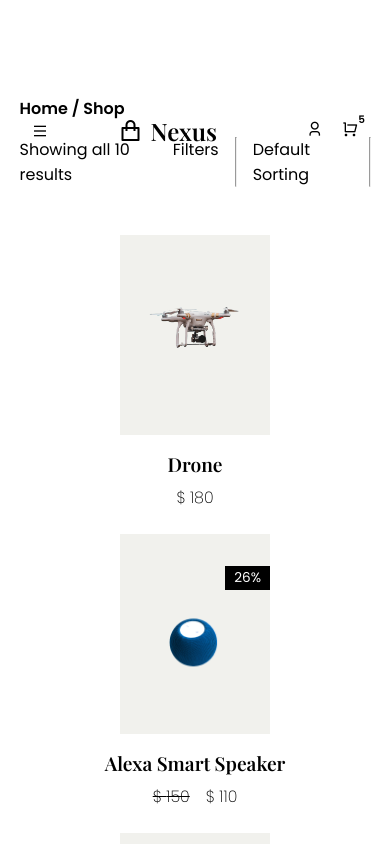
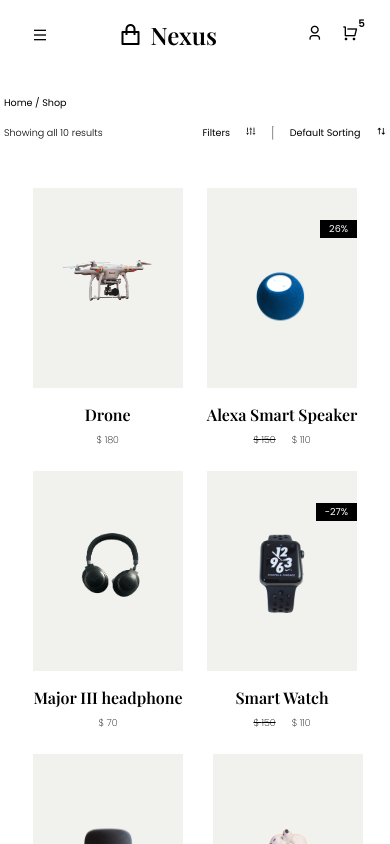
Before and after one commit to LoganXav/Nexus-emart, a React (Vite) app: page /shop in a window 390 px wide. Shown: the top 844 px of the page. Built offline with nearby package versions, Linux system fonts and the light colour scheme.

Commit message:
Wishlist page responsive

```diff
--- a/src/App.css
+++ b/src/App.css
@@ -25,9 +25,9 @@
 /* h2{
     font-size: 1rem !important;
 } */
-h3{
+/* h3{
     font-size: 1.2rem !important;
-}
+} */
 /* span{
     font-size: 0.6rem !important;
 }
--- a/src/components/card/Card.scss
+++ b/src/components/card/Card.scss
@@ -3,8 +3,8 @@
   flex-direction: column;
   align-items: center;
   text-align: center;
-  flex-wrap: wrap;
   gap: 1rem;
+
   .image {
     background-color: rgb(241, 241, 237);
     cursor: pointer;
@@ -13,27 +13,31 @@
     align-items: center;
     justify-content: center;
     position: relative;
-    // width: 22vw;
+    width: 300px;
     height: 400px;
 
     @media (max-width: 1300px) {
-      width: 290px;
+      width: 270px;
+      height: 350px;
+    }
+    @media (max-width: 1100px) {
+      width: 220px;
       height: 350px;
     }
 
     @media (max-width: 853px) {
-      width: 350px;
+      width: 220px;
       height: 300px;
     }
     @media (max-width: 800px) {
-      width: 44vw;
+      width: 220px;
       height: 300px;
     }
     @media (max-width: 500px) {
       width: 150px;
       height: 200px;
     }
-  }
+
     img {
       width: 500px;
       height: 500px;
@@ -49,7 +53,7 @@
         height: 450px;
       }
       @media (max-width: 800px) {
-      width: 410px;
+        width: 280px;
         height: 450px;
       }
       @media (max-width: 600px) {
@@ -68,10 +72,11 @@
       color: white;
       background-color: black;
       padding: 2px 9px;
-    font-size: 0.85rem;
+      font-size: 0.6rem;
+    }
   }
   h3 {
-    font-size: 1.2rem;
+    font-size: 1rem;
   }
   .price {
     display: flex;
--- a/src/components/footer/Footer.scss
+++ b/src/components/footer/Footer.scss
@@ -43,12 +43,11 @@
       button {
         padding: 1rem 2.5rem;
         background-color: black;
-        font-weight: bold;
         cursor: pointer;
         transition: all 0.3s ease;
         outline: none;
         border: none;
-        font-size: 1rem;
+        font-size: .8rem;
         color: white;
         @media (max-width: 900px) {
           width: 75vw;
--- a/src/components/navbar/Navbar.scss
+++ b/src/components/navbar/Navbar.scss
@@ -1,6 +1,5 @@
 .navbar {
   width: 100%;
-  position: relative;
   .top {
     display: flex;
     justify-content: space-between;
@@ -55,16 +54,18 @@
     transition: all 0.3s ease;
     @media (max-width: 991px) {
       padding: 1.2rem 2rem;
+      top: 0;
     }
     @media (max-width: 300px) {
       padding: 1rem;
     }
 
     &.active {
-      background-color: white;
       color: black;
       position: fixed;
+      background-color: white;
       top: 0;
+      left: 0;
       border-bottom: 1px solid lightgrey;
       z-index: 50;
     }
--- a/src/pages/shop/Shop.jsx
+++ b/src/pages/shop/Shop.jsx
@@ -85,12 +85,10 @@
       <div className="top">
         <div className="breadcrumbs">
           <div>
-            <b>
             <Link className="link" to="/">
               Home
             </Link>{" "}
             / Shop
-            </b>
           </div>
         </div>
         <div className="filters">
@@ -99,18 +97,21 @@
           </div>
           <div className="right">
             <span>Filters</span>
+            <i className="ri-sound-module-line"></i>
             <hr />
             <span>Default Sorting</span>
-            <hr />
+            <i className="ri-arrow-up-down-fill"></i>
           </div>
         </div>
       </div>
+      <div className="bottom-container">
         <div className="bottom">
           {products.map((product, i) => (
             <Card item={products} key={product.id} i={i} />
           ))}
         </div>
       </div>
+    </div>
   );
 };
 
--- a/src/pages/shop/Shop.scss
+++ b/src/pages/shop/Shop.scss
@@ -1,23 +1,50 @@
-.shop{
+.shop {
   margin: 6rem auto;
-    width: 90vw;
+  width: 98vw;
   display: flex;
   flex-direction: column;
   gap: 3rem;
+  font-size: 0.8rem;
+  @media (max-width: 500px) {
+    font-size: 0.6rem;;
+}
 
-    .top{
+  .top {
     display: flex;
     flex-direction: column;
     gap: 1rem;
-        .breadcrumbs{}
-        .filters{
+    .breadcrumbs {
+    }
+    .filters {
       display: flex;
       justify-content: space-between;
       align-items: center;
-            .right{
+      .left{
+        font-weight: 300;
+      }
+      .right {
         display: flex;
         gap: 1rem;
       }
     }
   }
+  .bottom-container {
+    display: flex;
+    width: 98vw;
+    justify-content: center;
+    .bottom {
+        width: 95vw;
+        display: flex;
+        margin: 0 auto;
+      justify-content: space-evenly;
+      flex-wrap: wrap;
+      @media (max-width: 850px) {
+          justify-content: flex-start;
       }
+      @media (max-width: 500px) {
+          align-items: center;
+          justify-content: center;
+      }
+    }
+  }
+}
--- a/src/pages/wishlist/Wishlist.jsx
+++ b/src/pages/wishlist/Wishlist.jsx
@@ -7,7 +7,7 @@
       id: 1,
       name: "Drone",
       img: "../../assets/spy-drone.png",
-      price: 110,
+      price: 110.00,
       date: "April 24, 2023",
       stockStatus: true,
     },
@@ -15,7 +15,7 @@
       id: 2,
       name: "Drone",
       img: "../../assets/spy-drone.png",
-      price: 110,
+      price: 110.00,
       date: "April 24, 2023",
       stockStatus: true,
     },
@@ -23,7 +23,7 @@
       id: 3,
       name: "Drone",
       img: "../../assets/spy-drone.png",
-      price: 110,
+      price: 110.00,
       date: "April 24, 2023",
       stockStatus: false,
     },
@@ -51,13 +51,13 @@
         <div className="table">
           <table>
             <thead>
-              <tr className="table-row">
-                <th></th>
-                <th>Product Name</th>
-                <th>Unit Price</th>
-                <th>Date Added</th>
-                <th>Stock Status</th>
-                <th></th>
+              <tr className="table-row top">
+                <th className="others"></th>
+                <th className="others">Product</th>
+                <th className="others" >Unit Price</th>
+                <th className="others" >Date Added</th>
+                <th className="others" >Stock Status</th>
+                <th className="others"></th>
               </tr>
             </thead>
             {likedItems.map((item, i) => (
@@ -65,14 +65,14 @@
                 <tr className="table-row">
                   <td className="first-row">
                     <div className="image-row">
-                      <span onClick={() => removeItem(item.id)}>x</span>
+                      <span onClick={() => removeItem(item.id)}><i className="ri-close-line"></i></span>
                       <div className="image">
                         <img src={item.img} alt="" />
                       </div>
                     </div>
                   </td>
                   <td>{item.name}</td>
-                  <td>${item.price}</td>
+                  <td>${item.price}.00</td>
                   <td>{item.date}</td>
                   <td>{item.stockStatus ? "In Stock" : "Out of Stock"}</td>
                   <td>
--- a/src/pages/wishlist/Wishlist.scss
+++ b/src/pages/wishlist/Wishlist.scss
@@ -11,6 +11,9 @@
     display: flex;
     flex-direction: column;
     gap: 3rem;
+    @media (max-width: 900px) {
+      gap: 2rem;
+    }
     .box {
       background-color: white;
       padding: 1.3rem 2rem;
@@ -18,9 +21,13 @@
       box-shadow: 0px -1px 73px -9px rgba(0, 0, 0, 0.14);
       -webkit-box-shadow: 0px -1px 73px -9px rgba(0, 0, 0, 0.14);
       -moz-box-shadow: 0px -1px 73px -9px rgba(0, 0, 0, 0.14);
+      @media (max-width: 900px) {
+        width: 70vw;
+        padding: 1rem 2rem;
+      }
       p {
         font-weight: 300;
-        font-size: 1.1rem;
+        font-size: .8rem;
       }
     }
     button {
@@ -28,15 +35,18 @@
       background-color: black;
       color: white;
       border: none;
-      font-weight: bold;
       cursor: pointer;
       transition: all 0.3s ease;
       outline: none;
-      font-size: 1rem;
+      font-size: .7rem;
       align-self: flex-start;
 
       &:hover {
         transform: translateY(-15%);
+      }
+      @media (max-width: 900px) {
+
+        padding: .7rem 2rem;
       }
     }
   }
@@ -49,16 +59,43 @@
     -webkit-box-shadow: 0px -1px 73px -9px rgba(0, 0, 0, 0.14);
     -moz-box-shadow: 0px -1px 73px -9px rgba(0, 0, 0, 0.14);
 
+    @media (max-width: 1100px) {
+      width: 90vw;
+    }
     table {
       border-collapse: collapse;
+      font-size: .8rem;
       width: 100%;
+      @media (max-width: 900px) {
+        display: flex;
+        flex-direction: column;
+        gap: 1rem;
+      }
       .table-row {
         border-top: 1px solid lightgray;
         border-bottom: 1px solid lightgray;
-        // height: 8rem;
+
+        &.top{
+          @media (max-width: 900px) {
+          display: none;
+          }
+        }
+        @media (max-width: 900px) {
+          border-bottom: 0;
+          display: flex;
+          flex-direction: column;
+          align-items: flex-start;
+          gap: .1rem;
+          // max-width: 700px;
+          padding-left: 1rem;
+        }
+
         th {
           padding: 1.35rem;
           text-align: center;
+          @media (max-width: 900px) {
+            border-bottom: none;
+          }
         }
         .first-row{
           padding-right: 0;
@@ -66,17 +103,31 @@
         td {
           text-align: center;
           padding: 1.5rem;
+          @media (max-width: 900px) {
+            padding: .5rem 1rem;
+            }
+
 
           .image-row{
             display: flex;
             align-items: center;
-            gap: 4rem;
+            gap: 1rem;
             width: 30%;
+            @media (max-width: 900px) {
+              display: flex;
+              flex-direction: column;
+              align-items: flex-start;
+              gap: 1rem;
+              width: 100%;
+            }
           }
           span{
-            padding: .4rem .6rem;
+            padding: .4rem;
+            display: flex;
+            justify-content: center;
+            align-items: center;
             font-weight: bold;
-            background-color: lightgray;
+            background-color: rgb(231, 230, 230);
             border-radius: 50%;
             color: black;
             cursor: pointer;
@@ -97,11 +148,10 @@
             background-color: black;
             color: white;
             border: none;
-            font-weight: bold;
             cursor: pointer;
             transition: all 0.3s ease;
             outline: none;
-            font-size: 1rem;
+            font-size: .7rem;
             align-self: flex-start;
 
             &:hover {
@@ -110,6 +160,10 @@
               color: black;
               border: 1px solid black;
             }
+            @media (max-width: 900px) {
+              // width: 70vw;
+              padding: .7rem 2rem;
+            }
           }
         }
       }
```
Lines whose indentation alone changed are shown as unchanged.
